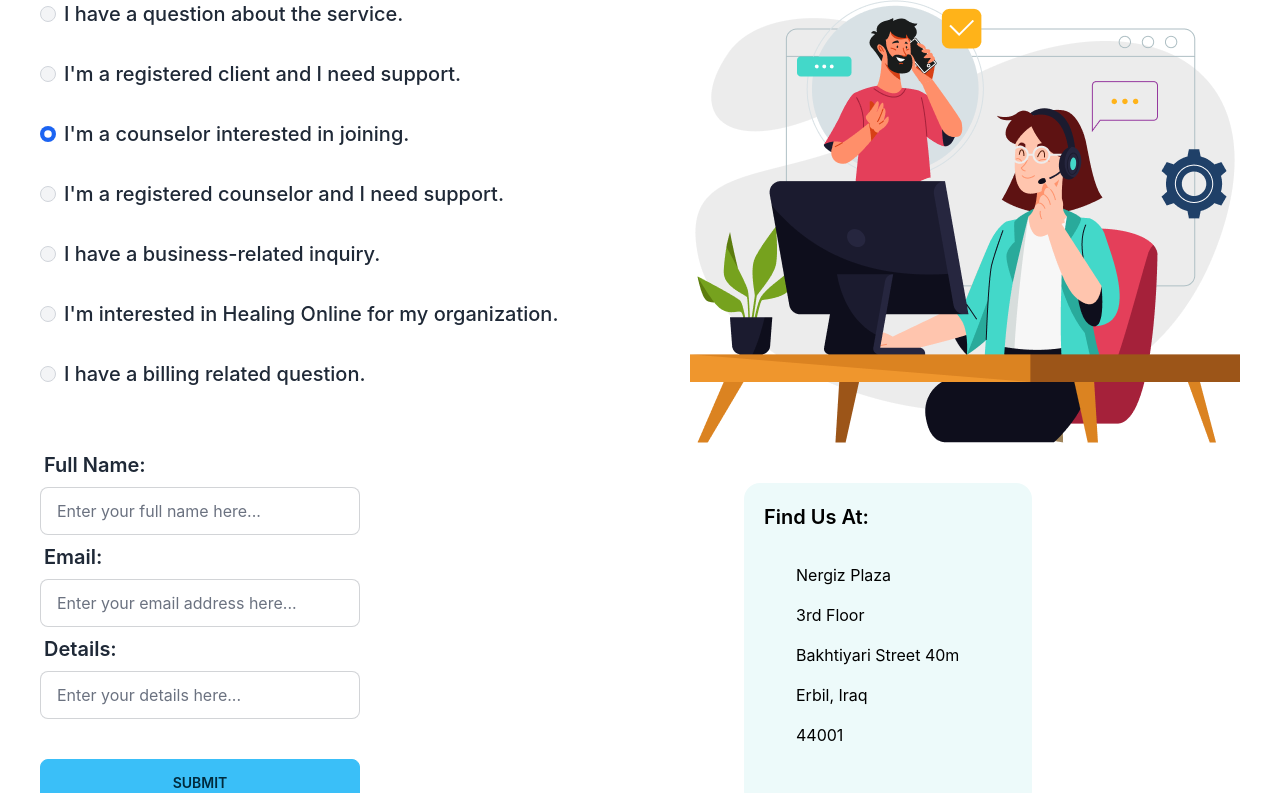
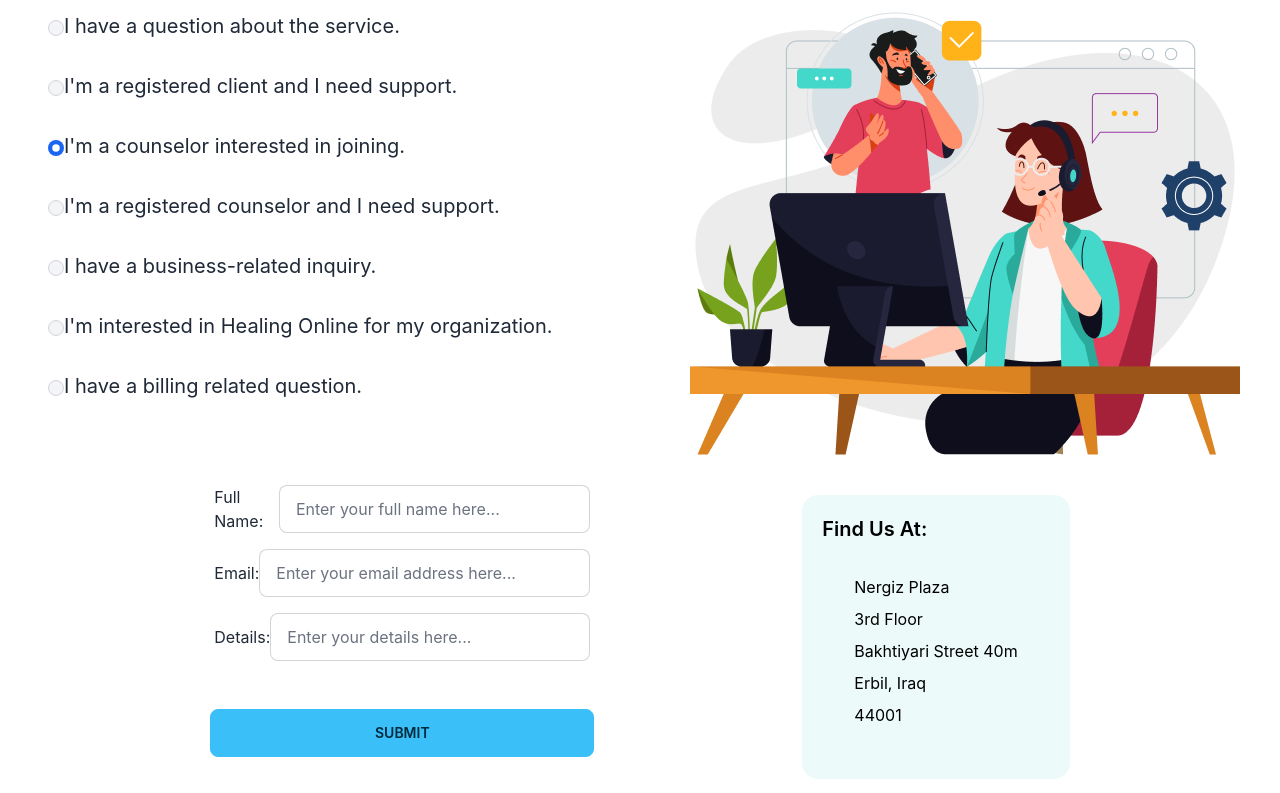
Before and after one commit to TherapyProject/iTherapy, a React (Create React App) app: page /contact in a window 1280 px wide. Shown: the part 300-1093 px from the top of the page. Built offline with nearby package versions, Linux system fonts and the light colour scheme.

Commit message:
some bugs needs to be solved

```diff
--- a/src/pages/Contact/Contact.js
+++ b/src/pages/Contact/Contact.js
@@ -1,4 +1,3 @@
-/* eslint-disable jsx-a11y/label-has-associated-control */
 import React from 'react';
 import Image from '../../images/Image.png';
 
@@ -14,12 +13,14 @@ function Contact() {
         </p>
       </div>
       <div>
-        <h2 className="card-title text-center md:card-title mt-5 mb-10">
-          Type of contact
-        </h2>
-        <div className="text-justify md:flex justify-between">
-          <div className="flex flex-col text-xl gap-8 ">
+        <h2 className="text-xl text-center mt-8 mb-10">Type of contact</h2>
+        <div className="text-justify md:flex justify-between gap-8">
+          <div className="flex flex-col text-xl gap-8 mb-8">
             <div className="flex items-center mr-4">
+              <label
+                htmlFor="inline-radio"
+                className="ml-2 text-black-400 dark:text-gray-500"
+              >
                 <input
                   id="inline-radio"
                   type="radio"
@@ -27,14 +28,14 @@ function Contact() {
                   name="inline-radio-group"
                   className="w-4 h-4 text-blue-600 bg-gray-100 border-gray-300 focus:ring-blue-500 dark:focus:ring-blue-600 dark:ring-offset-gray-800 focus:ring-2 dark:bg-gray-700 dark:border-gray-600"
                 />
-              <label
-                htmlFor="inline-radio"
-                className="ml-2  font-medium text-black-400 dark:text-gray-500"
-              >
                 I have a question about the service.
               </label>
             </div>
             <div className="flex items-center mr-4">
+              <label
+                htmlFor="inline-2-radio"
+                className="ml-2 text-black-400 dark:text-gray-500"
+              >
                 <input
                   id="inline-2-radio"
                   type="radio"
@@ -42,14 +43,14 @@ function Contact() {
                   name="inline-radio-group"
                   className="w-4 h-4 text-blue-600 bg-gray-100 border-gray-300 focus:ring-blue-500 dark:focus:ring-blue-600 dark:ring-offset-gray-800 focus:ring-2 dark:bg-gray-700 dark:border-gray-600"
                 />
-              <label
-                htmlFor="inline-2-radio"
-                className="ml-2  font-medium text-black-400 dark:text-gray-500"
-              >
                 I&apos;m a registered client and I need support.
               </label>
             </div>
             <div className="flex items-center mr-4">
+              <label
+                htmlFor="inline-checked-radio"
+                className="ml-2 text-black-400 dark:text-gray-500"
+              >
                 <input
                   checked
                   id="inline-checked-radio"
@@ -58,14 +59,14 @@ function Contact() {
                   name="inline-radio-group"
                   className="w-4 h-4 text-blue-600 bg-gray-100 border-gray-300 focus:ring-blue-500 dark:focus:ring-blue-600 dark:ring-offset-gray-800 focus:ring-2 dark:bg-gray-700 dark:border-gray-600"
                 />
-              <label
-                htmlFor="inline-checked-radio"
-                className="ml-2  font-medium text-black-400 dark:text-gray-500"
-              >
                 I&apos;m a counselor interested in joining.
               </label>
             </div>
             <div className="flex items-center">
+              <label
+                htmlFor="inline-disabled-radio"
+                className="ml-2 text-black-400 dark:text-gray-500"
+              >
                 <input
                   id="inline-radio"
                   type="radio"
@@ -73,14 +74,14 @@ function Contact() {
                   name="inline-radio-group"
                   className="w-4 h-4 text-blue-600 bg-gray-100 border-gray-300 focus:ring-blue-500 dark:focus:ring-blue-600 dark:ring-offset-gray-800 focus:ring-2 dark:bg-gray-700 dark:border-gray-600"
                 />
-              <label
-                htmlFor="inline-disabled-radio"
-                className="ml-2  font-medium text-black-400 dark:text-gray-500"
-              >
                 I&apos;m a registered counselor and I need support.
               </label>
             </div>
             <div className="flex items-center">
+              <label
+                htmlFor="inline-disabled-radio"
+                className="ml-2 text-black-400 dark:text-gray-500"
+              >
                 <input
                   id="inline-radio"
                   type="radio"
@@ -88,14 +89,14 @@ function Contact() {
                   name="inline-radio-group"
                   className="w-4 h-4 text-blue-600 bg-gray-100 border-gray-300 focus:ring-blue-500 dark:focus:ring-blue-600 dark:ring-offset-gray-800 focus:ring-2 dark:bg-gray-700 dark:border-gray-600"
                 />
-              <label
-                htmlFor="inline-disabled-radio"
-                className="ml-2  font-medium text-black-400 dark:text-gray-500"
-              >
                 I have a business-related inquiry.
               </label>
             </div>
             <div className="flex items-center">
+              <label
+                htmlFor="inline-disabled-radio"
+                className="ml-2 text-black-400 dark:text-gray-500"
+              >
                 <input
                   id="inline-radio"
                   type="radio"
@@ -103,14 +104,14 @@ function Contact() {
                   name="inline-radio-group"
                   className="w-4 h-4 text-blue-600 bg-gray-100 border-gray-300 focus:ring-blue-500 dark:focus:ring-blue-600 dark:ring-offset-gray-800 focus:ring-2 dark:bg-gray-700 dark:border-gray-600"
                 />
-              <label
-                htmlFor="inline-disabled-radio"
-                className="ml-2  font-medium text-black-400 dark:text-gray-500"
-              >
                 I&apos;m interested in Healing Online for my organization.
               </label>
             </div>
             <div className="flex items-center">
+              <label
+                htmlFor="inline-disabled-radio"
+                className="ml-2 text-black-400 dark:text-gray-500"
+              >
                 <input
                   id="inline-radio"
                   type="radio"
@@ -118,49 +119,50 @@ function Contact() {
                   name="inline-radio-group"
                   className="w-4 h-4 text-blue-600 bg-gray-100 border-gray-300 focus:ring-blue-500 dark:focus:ring-blue-600 dark:ring-offset-gray-800 focus:ring-2 dark:bg-gray-700 dark:border-gray-600"
                 />
-              <label
-                htmlFor="inline-disabled-radio"
-                className="ml-2  font-medium text-black-400 dark:text-gray-500"
-              >
                 I have a billing related question.
               </label>
             </div>
           </div>
-          <div className="invisible md:visible">
+          <div className="hidden md:block">
             <img src={Image} alt="Contact Us" />
           </div>
         </div>
       </div>
 
-      <div className="flex">
-        <div className="flex flex-col md:grid grid-cols-2 space-x-52 ">
-          <div className="form-control w-full max-w-xs">
-            <label className="label">
-              <span className="card-title">Full Name:</span>
-            </label>
+      <div className="flex items-center justify-center">
+        <div className="flex w-full flex-wrap flex-row justify-center items-center sm:space-x-52">
+          <div className="form-control w-full max-w-sm">
+            <label className="label" htmlFor="name">
+              Full Name:
               <input
                 type="text"
+                id="name"
                 placeholder="Enter your full name here..."
-              className="input input-bordered w-full max-w-xs"
+                className="input input-bordered w-full max-w-sm"
               />
-            <div className="form-control w-full max-w-xs">
-              <label className="label">
-                <span className="card-title">Email:</span>
             </label>
+
+            <div className="form-control w-full max-w-sm">
+              <label className="label" htmlFor="email">
+                Email:
                 <input
                   type="text"
+                  id="email"
                   placeholder="Enter your email address here..."
-                className="input input-bordered w-full max-w-xs"
+                  className="input input-bordered w-full max-w-sm"
                 />
-              <div className="form-control w-full max-w-xs">
-                <label className="label">
-                  <span className="card-title">Details:</span>
               </label>
+
+              <div className="form-control w-full max-w-sm">
+                <label className="label" htmlFor="details">
+                  Details:
                   <input
                     type="text"
+                    id="details"
                     placeholder="Enter your details here..."
-                  className="input input-bordered w-full max-w-xs"
+                    className="input input-bordered w-full max-w-sm	"
                   />
+                </label>
                 <button className="btn btn-info mt-10" type="button">
                   SUBMIT
                 </button>
@@ -168,7 +170,7 @@ function Contact() {
             </div>
           </div>
 
-          <div className="justify-self-start md: card w-72 bg-teal-50 text-primary-content mt-10 p-5 ">
+          <div className="justify-self-start card bg-teal-50 text-primary-content mt-10 p-5 ">
             <h2 className="card-title text-black">Find Us At:</h2>
             <div className="card-body text-black">
               <p>Nergiz Plaza</p>
```
Lines whose indentation alone changed are shown as unchanged.
